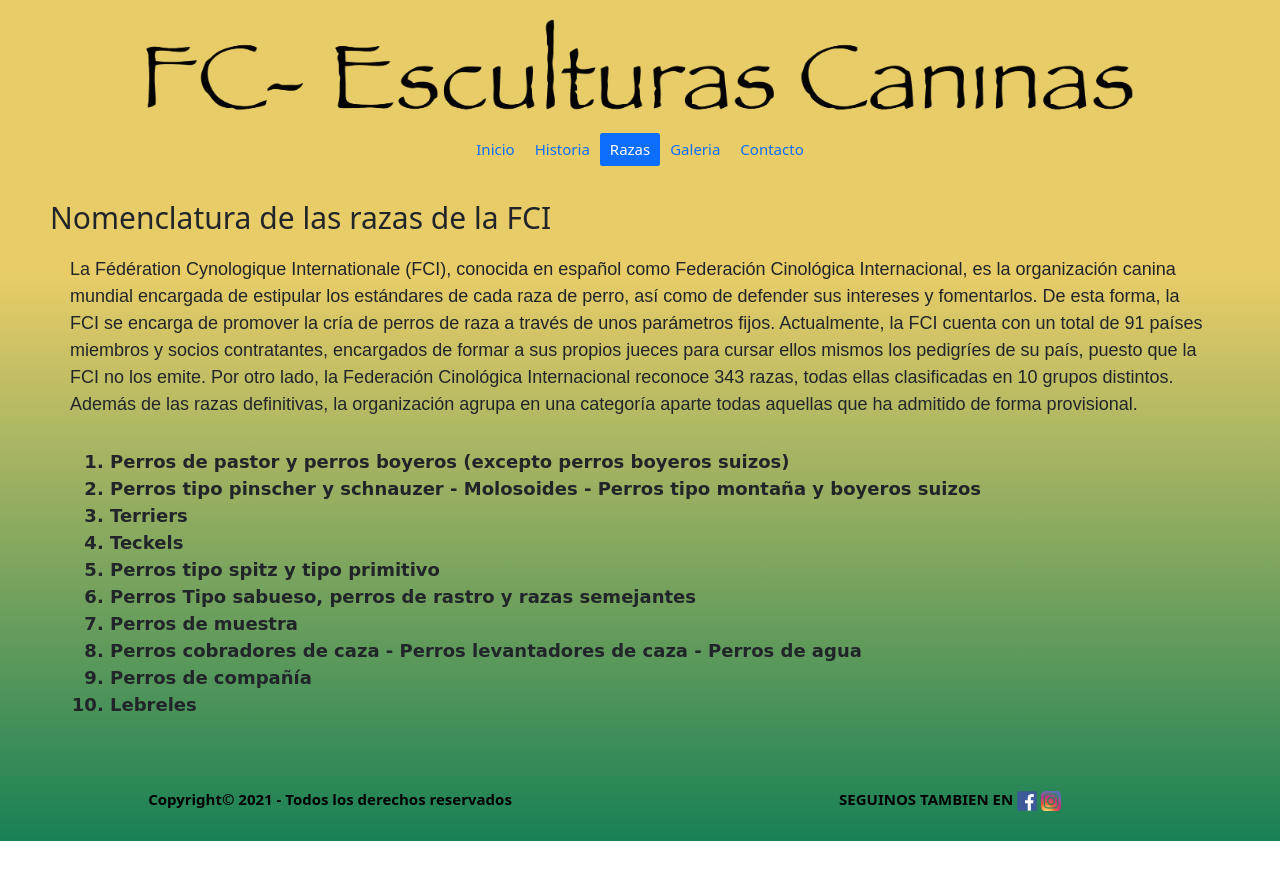
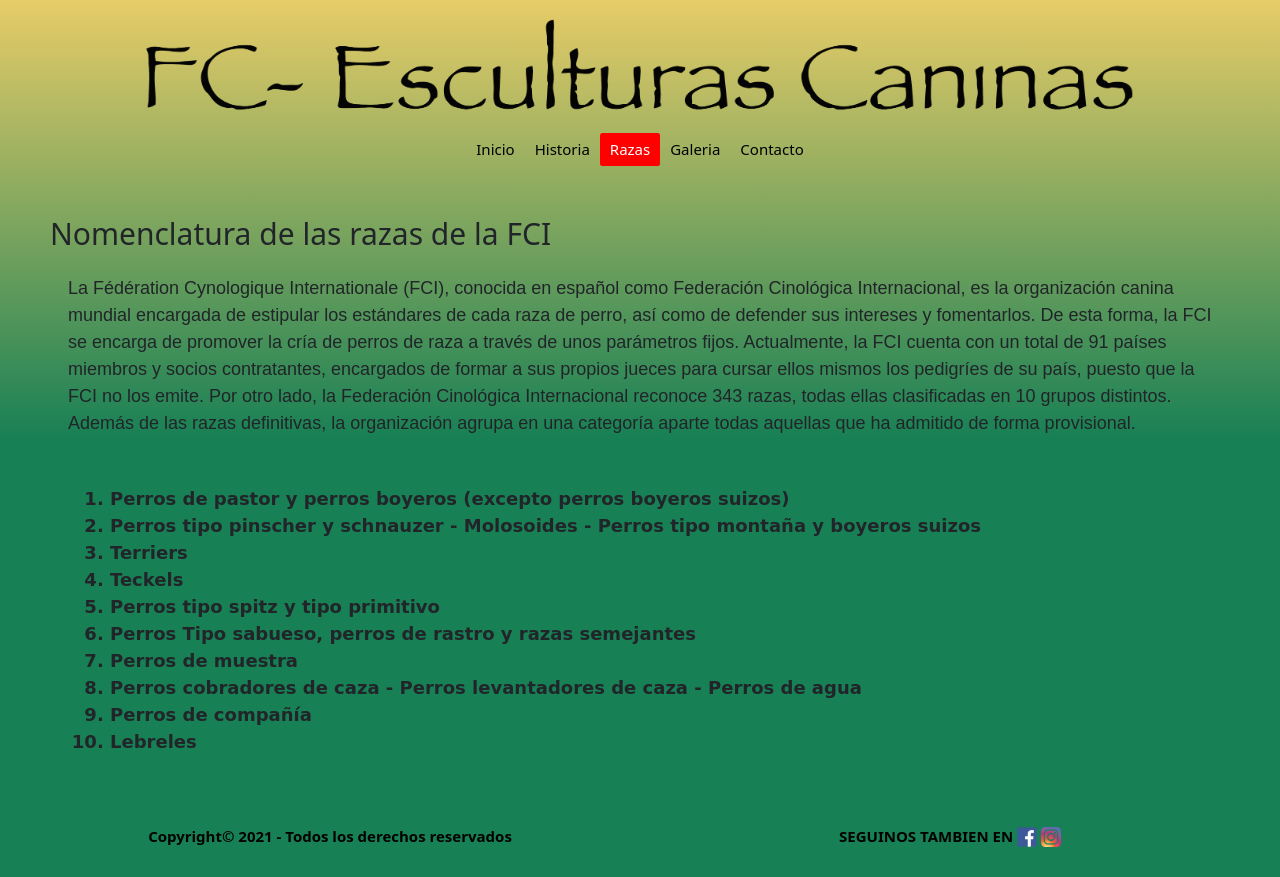
Before and after one commit to roquesanchez/Fc-Esculturas-Caninas, a website: page pages/razas.html in a window 1280 px wide. Before the commit the page ends 841 px from the top, so only its background shows below. Drawn offline with nearby package versions, Linux system fonts and the light colour scheme.

Commit message:
varias modificaciones

```diff
--- a/pages/razas.html
+++ b/pages/razas.html
@@ -28,7 +28,7 @@
                   <a class="nav-link" href="../pages/historia.html">Historia</a>
                 </li>
                 <li class="nav-item">
-                  <a class="nav-link active" href="../pages/razas.html">Razas</a>
+                  <a id="nav-link-active" class="nav-link" href="../pages/razas.html">Razas</a>
                 </li>
                 <li class="nav-item">
                   <a class="nav-link" href="../pages/galeria.html">Galeria</a>
--- a/scss/pages/_contacto.scss
+++ b/scss/pages/_contacto.scss
@@ -1,5 +1,5 @@
 .centrar{
     font-size: 2em;
     line-height: 3rem;
-    padding: 15rem;
+    padding: 5rem;
 }
--- a/scss/pages/_inicio.scss
+++ b/scss/pages/_inicio.scss
@@ -2,3 +2,7 @@
     width: 50%;
     margin: 50px auto 0;
 }
+
+#nav-link:active{
+    background-color: red;
+}
--- a/scss/pages/_razas.scss
+++ b/scss/pages/_razas.scss
@@ -4,7 +4,7 @@
     .clasificacionCanina__razas--fci{
         font-size: 1.8em;
         font-family: Arial, Helvetica, sans-serif;
-        margin: 2rem;
+        padding: 1.8rem;
     }
     .clasificacionCanina__lista{
         font-size: 1.8em;
--- a/scss/partials/_body.scss
+++ b/scss/partials/_body.scss
@@ -1,4 +1,4 @@
 body{
-    background: rgb(24,128,85);
-    background: linear-gradient(0deg, rgba(24,128,85,1) 0%, rgba(231,204,104,1) 67%);
+    /* background: rgb(24,128,85); */
+    background: linear-gradient(0deg, rgba(24,128,85,1) 50%, rgba(231,204,104,1) 100%);
 }
--- a/scss/partials/_header.scss
+++ b/scss/partials/_header.scss
@@ -1,10 +1,6 @@
 header{
     padding-top: 10px;
     width: 100%;
-    left: 0;
-    top: 0;
-    position: fixed;
-    background-color: rgba(231,204,104,1);
     @keyframes fc_esculturas {
         0%{
             opacity: 0;
@@ -30,3 +26,8 @@ header{
     justify-content: center;
     font-size: 1.5rem;
 }
+
+#nav-link-active{
+    background-color: red;
+    color: white
+}
--- a/scss/utils/_normalize.scss
+++ b/scss/utils/_normalize.scss
@@ -5,7 +5,6 @@
 }
 html{
     font-size: 62.5%;
-    padding-top: 150px;
 }
 
 a{
@@ -23,3 +22,11 @@ h1{
 h2{
     font-size: 3em;
 }
+
+.nav-link{
+    color: black;
+}
+
+.nav-link:hover{
+    color: white;
+}
```
Also changed, not shown: index.html (+1 -1 lines), pages/contacto.html (+1 -1 lines), pages/galeria.html (+1 -1 lines), pages/historia.html (+1 -1 lines), css/index.css.
